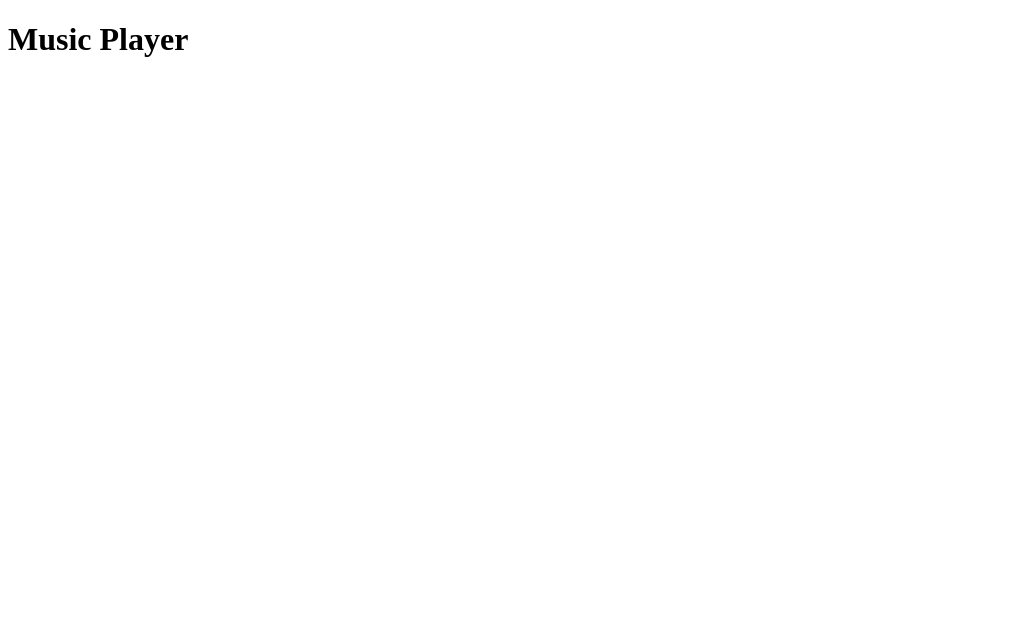
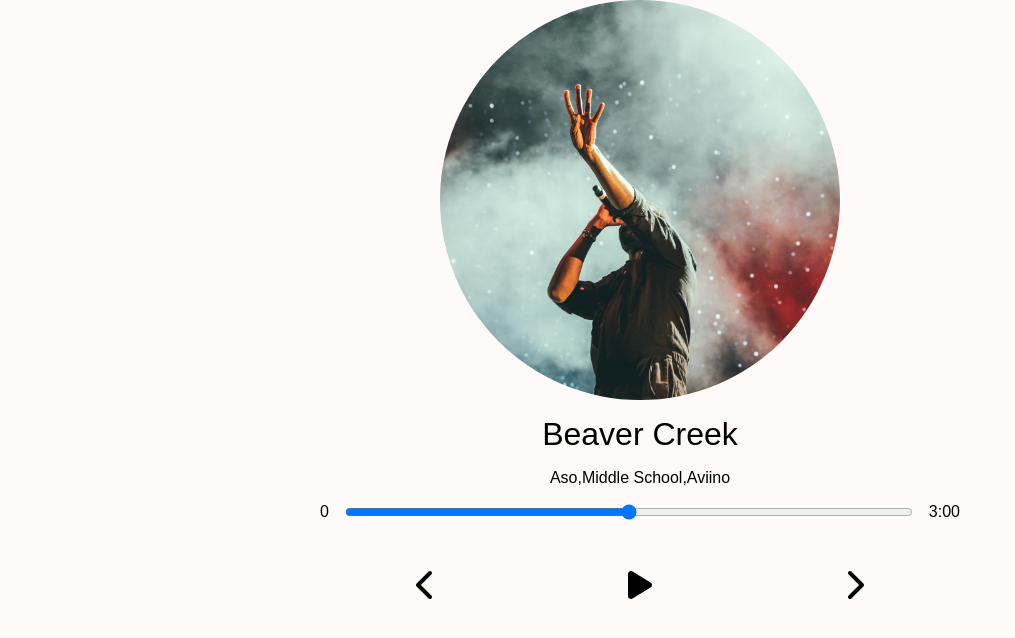
Before and after one commit to adioihsan/react-music-player, a React (Create React App) app: page / in a window 1280 px wide. Shown: the top 638 px of the page, without its empty margins (0-1015 px from the left). Built offline with nearby package versions, Linux system fonts and the light colour scheme.

Commit message:
Add Player and Song componenet

```diff
--- a/src/App.js
+++ b/src/App.js
@@ -1,9 +1,14 @@
+// Import components
+import Player from "./components/Player";
+import Song from "./components/Song";
+
+// import styles
+import "./styles/app.scss";
 function App() {
   return (
     <div className="App">
-      <header className="App-header">
-        <h1>Music Player</h1>
-      </header>
+      <Song />
+      <Player />
     </div>
   );
 }
--- /dev/null
+++ b/src/components/Player.js
@@ -0,0 +1,25 @@
+import { FontAwesomeIcon } from "@fortawesome/react-fontawesome";
+import {
+  faChevronLeft,
+  faChevronRight,
+  faPlay,
+} from "@fortawesome/free-solid-svg-icons";
+import React from "react";
+
+function Player() {
+  return (
+    <div className="player-container">
+      <div className="player-timer">
+        <p className="start-time">0</p>
+        <input type="range" name="playing-time" id="playing-time" />
+        <p className="end-time">3:00</p>
+      </div>
+      <div className="player-controller">
+        <FontAwesomeIcon icon={faChevronLeft} size="2x" />
+        <FontAwesomeIcon icon={faPlay} size="2x" id="btn-play" />
+        <FontAwesomeIcon icon={faChevronRight} size="2x" />
+      </div>
+    </div>
+  );
+}
+export default Player;
--- /dev/null
+++ b/src/components/Song.js
@@ -0,0 +1,13 @@
+import React from "react";
+
+function Song() {
+  return (
+    <div className="song-container">
+      <div className="album-cover"></div>
+      <h1 className="song-title">Beaver Creek</h1>
+      <h2 className="song-artist">Aso,Middle School,Aviino</h2>
+    </div>
+  );
+}
+
+export default Song;
--- /dev/null
+++ b/src/styles/_player.scss
@@ -0,0 +1,25 @@
+.player-container {
+  display: flex;
+  flex-direction: column;
+  justify-content: center;
+  align-items: center;
+  gap: 2rem;
+}
+.player-timer {
+  width: 50%;
+  display: flex;
+  gap: 1rem;
+
+  input {
+    width: 100%;
+    padding: 1rem 0;
+  }
+  p {
+    padding: 1rem 0;
+  }
+}
+.player-controller {
+  width: 50%;
+  display: flex;
+  justify-content: space-around;
+}
--- /dev/null
+++ b/src/styles/_song.scss
@@ -0,0 +1,42 @@
+.song-container {
+  min-height: 60vh;
+  display: flex;
+  flex-direction: column;
+  gap: 1rem;
+  background-color: snow;
+  align-items: center;
+  justify-content: space-center;
+}
+.album-cover {
+  width: 25rem;
+  height: 25rem;
+  border-radius: 50%;
+  background-image: url("../images/album-cover.jpg");
+  background-position: center;
+  background-repeat: no-repeat;
+  background-size: cover;
+}
+.spin-album-cover {
+  animation-name: spin;
+  animation-duration: 10s;
+  animation-iteration-count: infinite;
+  animation-timing-function: linear;
+}
+.song-title {
+  font-size: 2rem;
+  font-weight: 500;
+}
+.song-artist {
+  font-size: 1rem;
+  font-weight: 300;
+}
+
+// spin around album cover
+@keyframes spin {
+  from {
+    transform: rotate(0deg);
+  }
+  to {
+    transform: rotate(360deg);
+  }
+}
--- a/src/styles/app.scss
+++ b/src/styles/app.scss
@@ -3,3 +3,10 @@
   padding: 0;
   box-sizing: border-box;
 }
+body {
+  font-family: sans-serif;
+  background-color: snow;
+}
+
+@import "./song";
+@import "./player";
```
Also changed, not shown: public/src/images/album-cover.jpg (added), src/images/album-cover.jpg (added).
